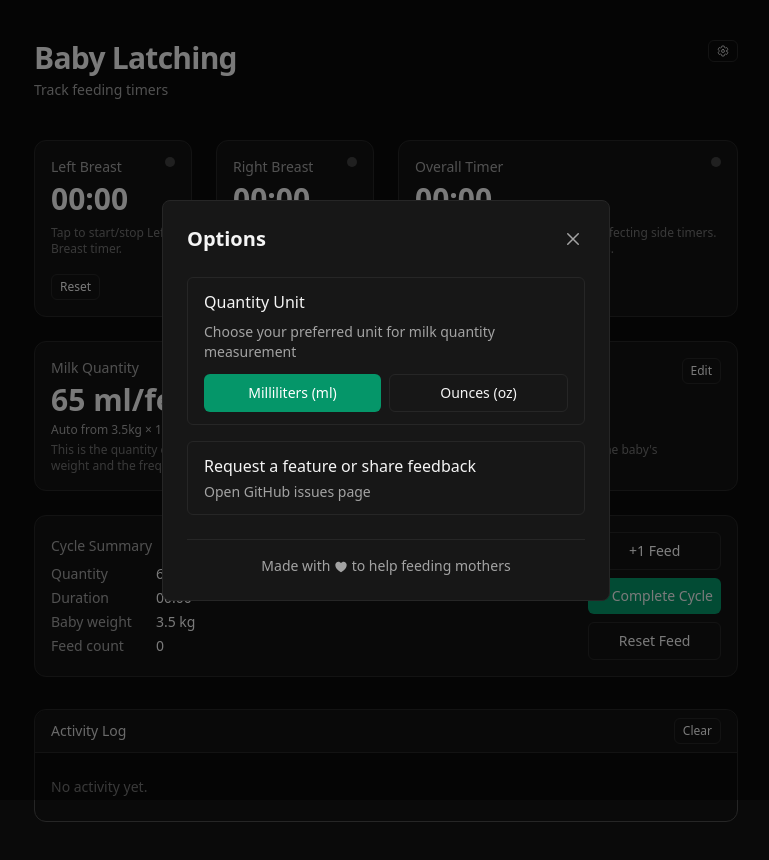
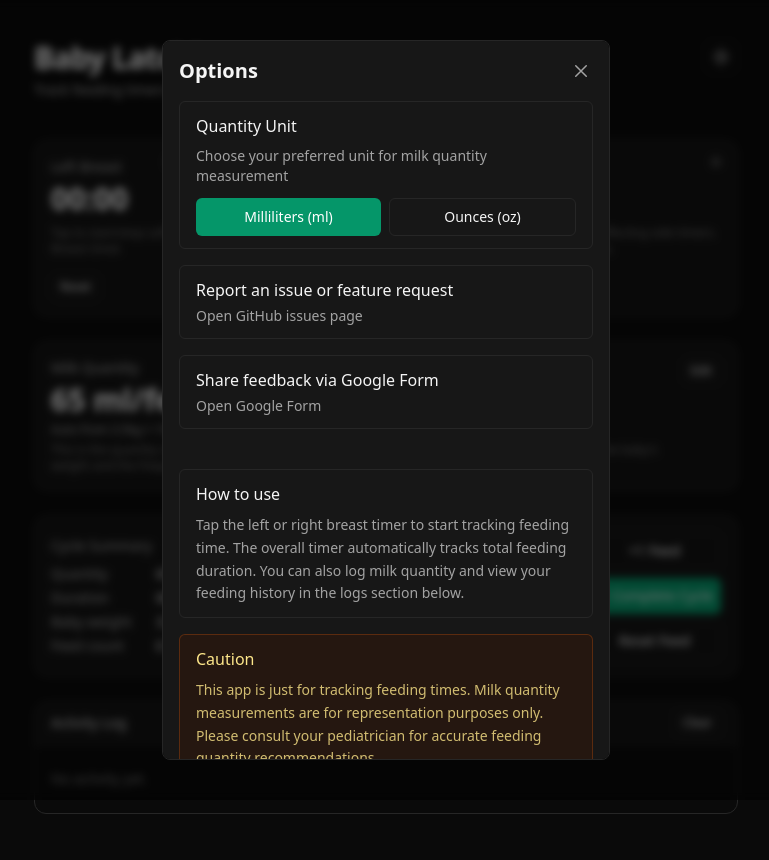
Before and after one commit to ravid7000/baby-latching, a React (Vite) app: page / in a window 1280 px wide. Both pictures are taken after a click on the button 977 px from the left and 51 px from the top of the page. Shown: the whole page, without its empty margins (254-1023 px from the left). Built offline with nearby package versions, Linux system fonts and the light colour scheme.

Commit message:
Improve HelpModal functionality by adding body scroll management when modal is open, enhance styling, and update content for clarity. Adjust App.jsx button styling and layout for better user experience.

```diff
--- a/src/App.jsx
+++ b/src/App.jsx
@@ -33,9 +33,9 @@ function App() {
 
           <button
             onClick={() => setIsHelpModalOpen(true)}
-            className="text-xs rounded-md border border-neutral-800 px-2 py-1 hover:bg-neutral-800"
+            className="text-xs rounded-md border border-neutral-800 px-2 py-2 hover:bg-neutral-800"
           >
-            <IoSettingsOutline />
+            <IoSettingsOutline className="w-4 h-4" />
           </button>
         </header>
 
@@ -50,7 +50,7 @@ function App() {
             <SummaryTile className="sm:col-span-2" />
           </div>
 
-          <section className="mt-6 md:mt-8">
+          <section className="mt-4 md:mt-6">
             <LogList />
           </section>
         </main>
--- a/src/components/HelpModal.jsx
+++ b/src/components/HelpModal.jsx
@@ -1,3 +1,4 @@
+import { useEffect } from "react";
 import { IoCloseOutline, IoHeart } from "react-icons/io5";
 import { useQuantityStore } from "../stores/quantityStore.js";
 
@@ -5,18 +6,33 @@ function HelpModal({ isOpen, onClose }) {
   const unit = useQuantityStore((state) => state.unit);
   const setUnit = useQuantityStore((state) => state.setUnit);
 
+  useEffect(() => {
+    if (isOpen) {
+      // Disable body scrolling when modal is open
+      document.body.style.overflow = "hidden";
+    } else {
+      // Re-enable body scrolling when modal is closed
+      document.body.style.overflow = "";
+    }
+
+    // Cleanup: re-enable scrolling when component unmounts
+    return () => {
+      document.body.style.overflow = "";
+    };
+  }, [isOpen]);
+
   if (!isOpen) return null;
 
   return (
     <div
-      className="fixed inset-0 bg-black/50 flex items-center justify-center z-50 p-4"
+      className="fixed inset-0 bg-black/50 backdrop-blur-sm flex items-center justify-center z-50 p-4"
       onClick={onClose}
     >
       <div
-        className="bg-neutral-900 border border-neutral-800 rounded-lg max-w-md w-full p-6"
+        className="bg-neutral-900 border border-neutral-800 rounded-lg max-w-md w-full max-h-[90vh] overflow-y-auto p-4 flex flex-col gap-4"
         onClick={(e) => e.stopPropagation()}
       >
-        <div className="flex justify-between items-center mb-6">
+        <div className="flex justify-between items-center">
           <h2 className="text-xl font-semibold">Options</h2>
           <button
             onClick={onClose}
@@ -62,11 +78,44 @@ function HelpModal({ isOpen, onClose }) {
             rel="noopener noreferrer"
             className="block w-full text-left rounded-md border border-neutral-800 px-4 py-3 hover:bg-neutral-800 transition-colors"
           >
-            <div className="font-medium">Request a feature or share feedback</div>
+            <div className="font-medium">Report an issue or feature request</div>
             <div className="text-sm text-neutral-400 mt-1">
               Open GitHub issues page
             </div>
           </a>
+
+          <a
+            href="https://forms.gle/BXgrZwoS7qA5Q7bS7"
+            target="_blank"
+            rel="noopener noreferrer"
+            className="block w-full text-left rounded-md border border-neutral-800 px-4 py-3 hover:bg-neutral-800 transition-colors"
+          >
+            <div className="font-medium">Share feedback via Google Form</div>
+            <div className="text-sm text-neutral-400 mt-1">
+              Open Google Form
+            </div>
+          </a>
+        </div>
+
+        <div className="rounded-md border border-neutral-800 px-4 py-3">
+          <h3 className="font-medium mb-2">How to use</h3>
+          <p className="text-sm text-neutral-400 leading-relaxed">
+            Tap the left or right breast timer to start tracking feeding time. The overall timer automatically tracks total feeding duration. You can also log milk quantity and view your feeding history in the logs section below.
+          </p>
+        </div>
+
+        <div className="rounded-md border border-amber-800/50 bg-amber-950/30 px-4 py-3">
+          <h3 className="font-medium mb-2 text-amber-200">Caution</h3>
+          <p className="text-sm text-amber-200/80 leading-relaxed">
+            This app is just for tracking feeding times. Milk quantity measurements are for representation purposes only. Please consult your pediatrician for accurate feeding quantity recommendations.
+          </p>
+        </div>
+
+        <div className="rounded-md border border-emerald-800/50 bg-emerald-950/30 px-4 py-3">
+          <h3 className="font-medium mb-2 text-emerald-200">You're doing great!</h3>
+          <p className="text-sm text-emerald-200/80 leading-relaxed">
+            Every feeding session is a step forward. You're providing the best care for your little one. Keep up the amazing work, and remember to take care of yourself too.
+          </p>
         </div>
 
         <div className="pt-4 border-t border-neutral-800 text-center text-sm text-neutral-400">
```
